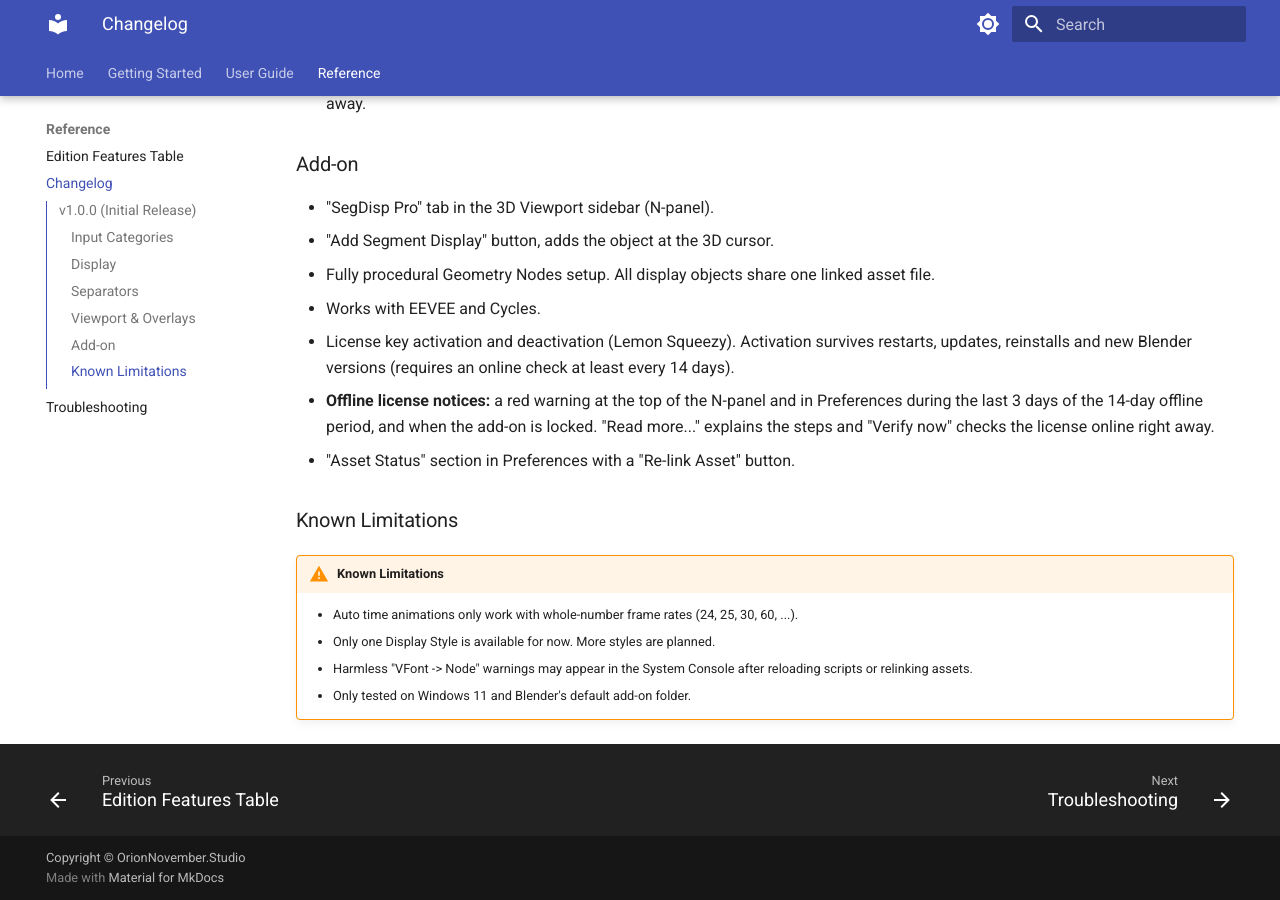
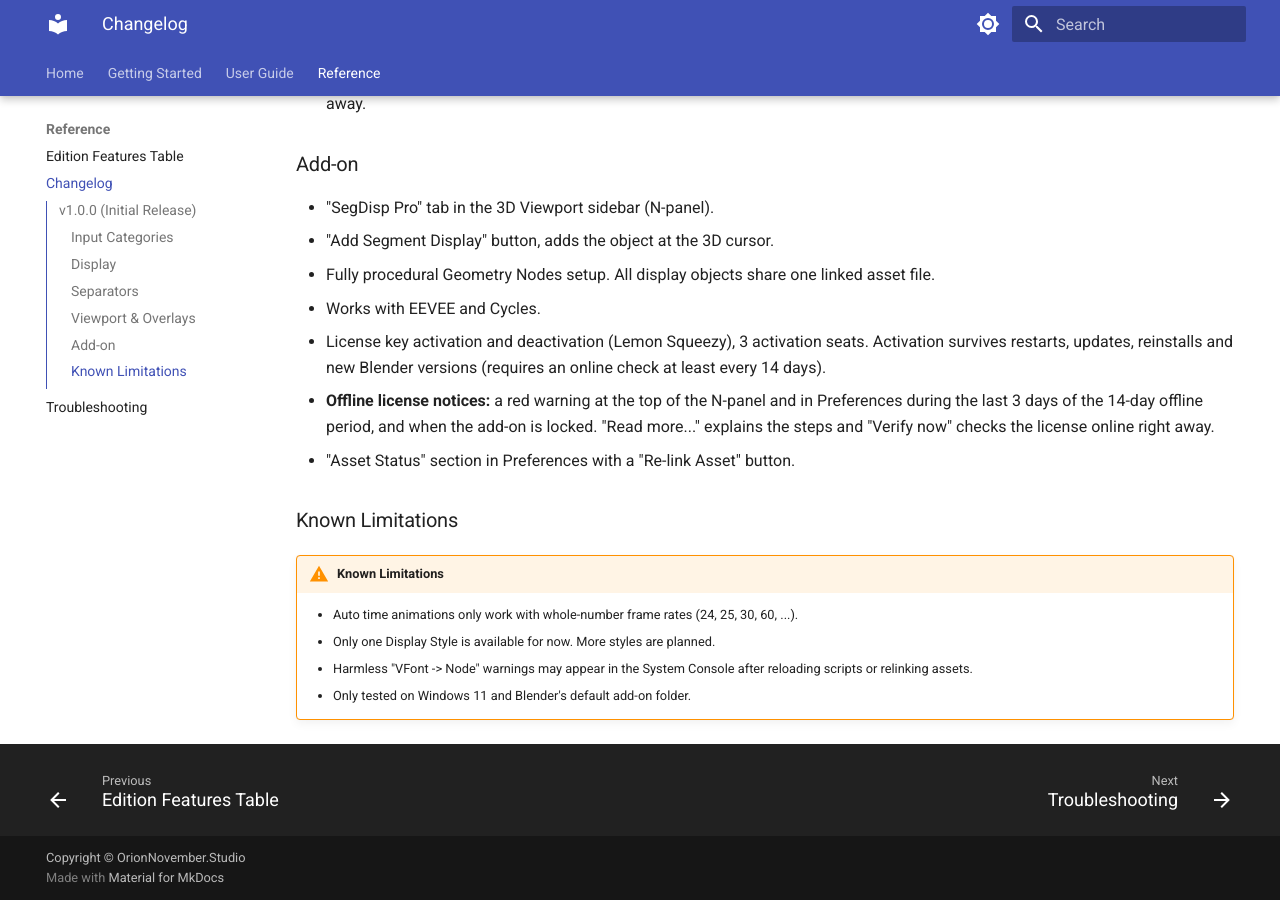
Before and after one commit to ahmetmaya-orion/segment-display-pro-docs, an MkDocs documentation site: the page built from docs/changelog.md, in a window 1280 px wide and 900 px high, scrolled down 1272 px. Built offline with MkDocs 1.6.1 and Material for MkDocs 9.7.7, drawn with Linux system fonts in a browser that asks for light colours.

Commit message:
docs: Pro activation limit increased to 3 seats

```diff
--- a/docs/changelog.md
+++ b/docs/changelog.md
@@ -40,7 +40,7 @@ The first public release of Segment Display Pro.
 - "Add Segment Display" button, adds the object at the 3D cursor.
 - Fully procedural Geometry Nodes setup. All display objects share one linked asset file.
 - Works with EEVEE and Cycles.
-- License key activation and deactivation (Lemon Squeezy). Activation survives restarts, updates, reinstalls and new Blender versions (requires an online check at least every 14 days).
+- License key activation and deactivation (Lemon Squeezy), 3 activation seats. Activation survives restarts, updates, reinstalls and new Blender versions (requires an online check at least every 14 days).
 - **Offline license notices:** a red warning at the top of the N-panel and in Preferences during the last 3 days of the 14-day offline period, and when the add-on is locked. "Read more..." explains the steps and "Verify now" checks the license online right away.
 - "Asset Status" section in Preferences with a "Re-link Asset" button.
 
```
Also changed, not shown: docs/edition_features.md (+1 -1 lines).
